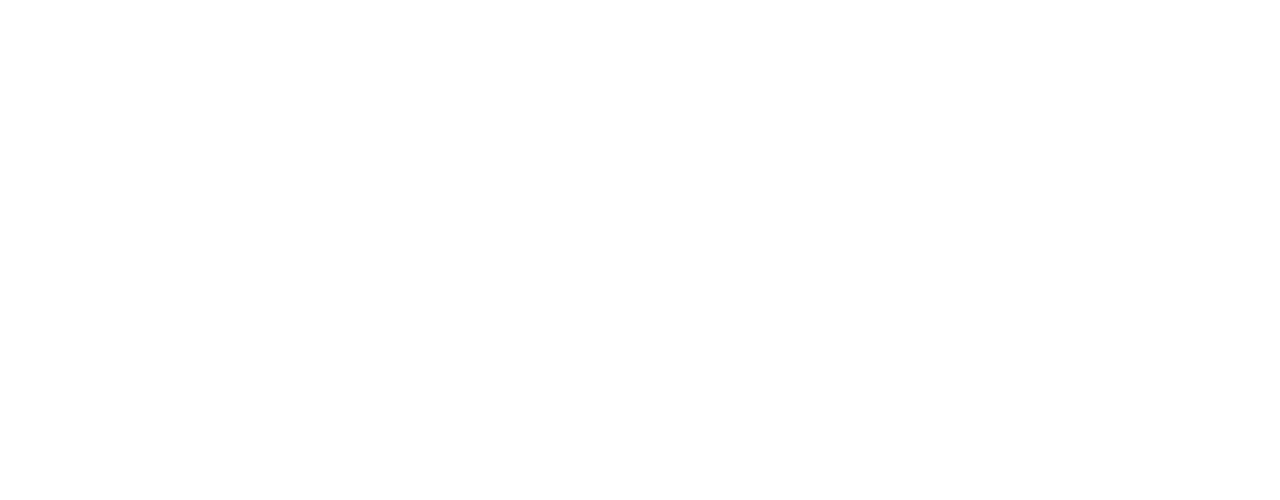
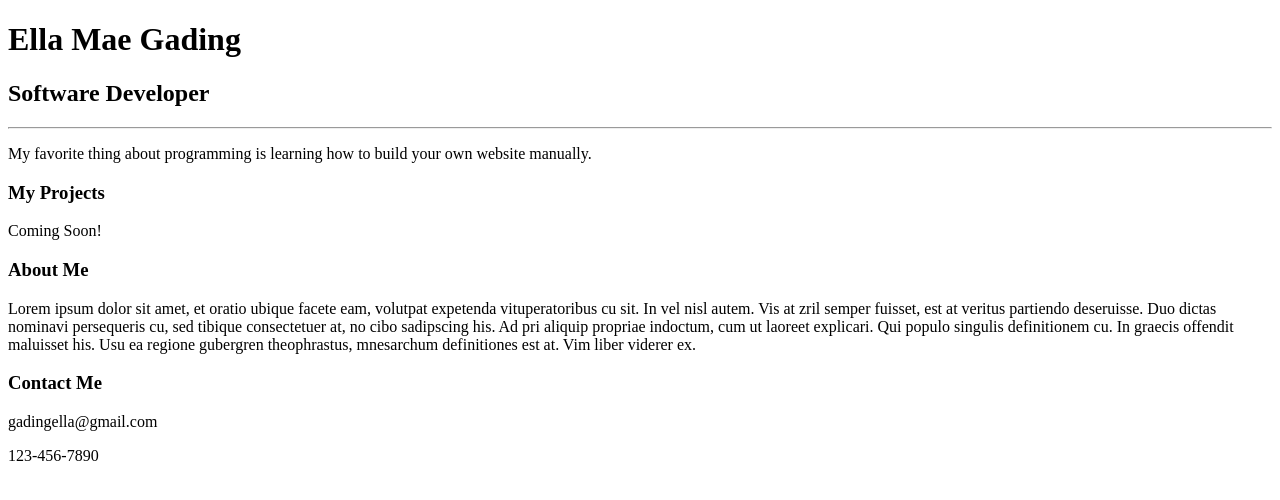
Before and after one commit to gadinge1/ellas_portfolio_1, a plain HTML site: page index.html in a window 1280 px wide. Drawn offline with Linux system fonts and the light colour scheme.

Commit message:
update 1

```diff
--- a/index.html
+++ b/index.html
@@ -22,5 +22,19 @@
           - Switch out your lorem ipsum for Hipster Ipsum (https://hipsum.co/).
           - Add another H3 that contains "Contact Me," a paragraph tag containing your email, and a paragraph tag containing your phone number (these can be fake!).
      -->
+     <div>
+         <h1>Ella Mae Gading</h1>
+         <h2>Software Developer</h2>
+         <hr>
+         <p>My favorite thing about programming is learning how to build your own website manually.</p>
+         <h3>My Projects</h3>
+         <p>Coming Soon!</p>
+         <h3>About Me</h3>
+         <p>Lorem ipsum dolor sit amet, et oratio ubique facete eam, volutpat expetenda vituperatoribus cu sit. In vel nisl autem. Vis at zril semper fuisset, est at veritus partiendo deseruisse. Duo dictas nominavi persequeris cu, sed tibique consectetuer at, no cibo sadipscing his.
+            Ad pri aliquip propriae indoctum, cum ut laoreet explicari. Qui populo singulis definitionem cu. In graecis offendit maluisset his. Usu ea regione gubergren theophrastus, mnesarchum definitiones est at. Vim liber viderer ex.</p>
+        <h3>Contact Me</h3>
+        <p>gadingella@gmail.com</p>
+        <p>123-456-7890</p>
+     </div>
   </body>
 </html>
```
